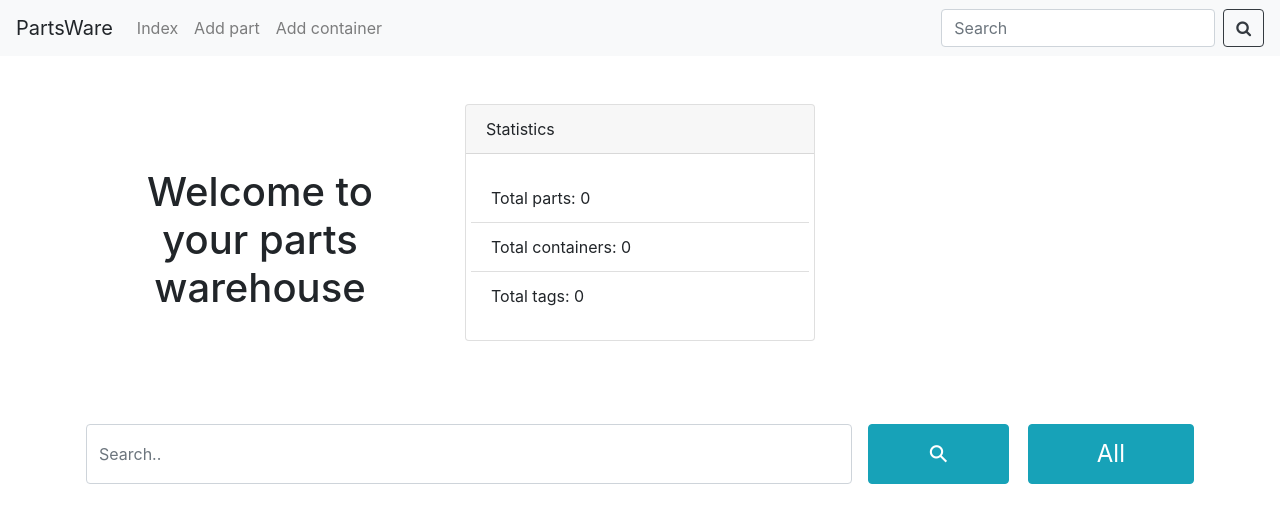
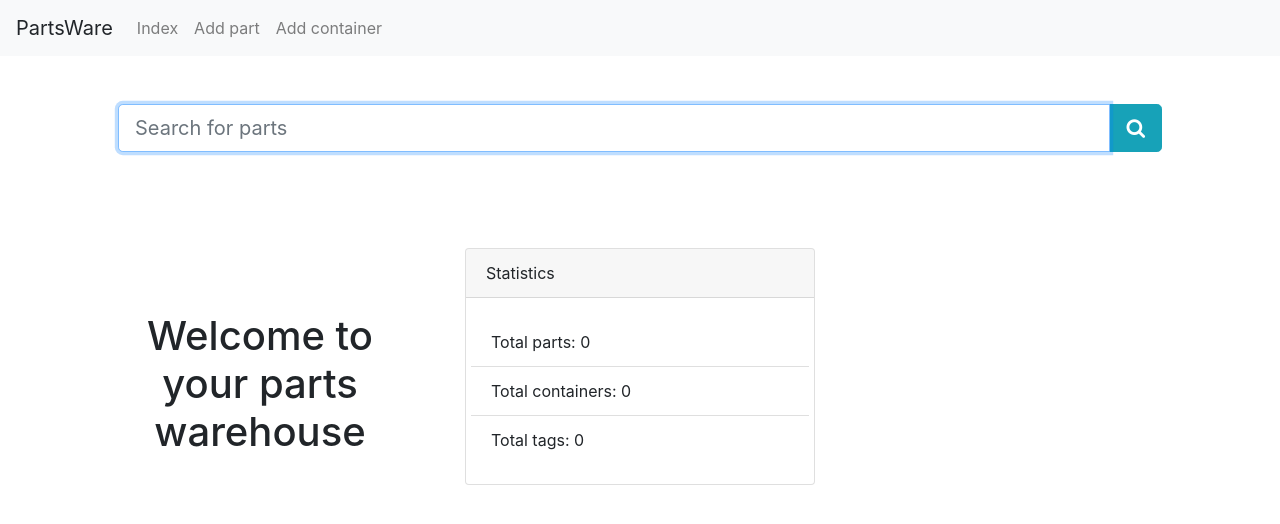
Before and after one commit to kobus-v-schoor/parts-ware, a Django app: page / in a window 1280 px wide. Shown: the top 524 px of the page. Run offline with Django 3.2, Linux system fonts and the light colour scheme; the visitor is signed in with stand-in values (Sample User, id 1); data that the repository does not hold is empty; some libraries are stand-ins or nearby versions.

Commit message:
updated search bar, removed navbar search from index page

```diff
--- a/partsware/parts/templates/parts/base.html
+++ b/partsware/parts/templates/parts/base.html
@@ -28,13 +28,21 @@
             </li>
         </ul>
 
-        <form class="form-inline my-2 my-lg-0" method="post" action="{% url 'parts:search' %}">
+        {% if not no_nav_search %}
+        <form class="form-inline" method="post" action="{% url 'parts:search' %}">
             {% csrf_token %}
-            <input name="search" class="form-control mr-sm-2" type="search" placeholder="Search" aria-label="Search">
-            <button class="btn btn-outline-dark my-2 my-sm-0" type="submit">
-                <i class="fa fa-search"></i>
-            </button>
+
+            <div class="input-group">
+                <input name="search" class="form-control" type="search" placeholder="Search" aria-label="Search">
+
+                <div class="input-group-append">
+                    <button class="btn btn-outline-dark" type="submit">
+                        <i class="fa fa-search"></i>
+                    </button>
+                </div>
+            </div>
         </form>
+        {% endif %}
     </div>
 </nav>
 
--- a/partsware/parts/templates/parts/index.html
+++ b/partsware/parts/templates/parts/index.html
@@ -1,6 +1,24 @@
 {% extends 'parts/base.html' %}
 
+{% block title %}Index{% endblock %}
+
 {% block parts_content %}
+
+<div class="p-5 row">
+    <form action="{% url 'parts:search' %}" method="post" class="form-inline w-100">
+        {% csrf_token %}
+
+        <div class="input-group input-group-lg w-100">
+            <input type="search" class="form-control" placeholder="Search for parts" name="search" autofocus />
+
+            <div class="input-group-append">
+                <button type="submit" class="btn btn-info">
+                    <i class="fa fa-search"></i>
+                </button>
+            </div>
+        </div>
+    </form>
+</div>
 
 <div class="pt-5 row">
     <div class="col-md-4">
@@ -27,28 +45,5 @@
         </div>
     </div>
 </div>
-<div class="p-3 row">
-    <div class="search-container form-inline" style="width: 100%;">
-        <form action="{% url 'parts:search' %}" method="post" class="form-inline  my-2 my-lg-0" style="width: 85%;">
-            <div class="form-group" style="width: 83%;">
-                {% csrf_token %}
-                <input type="search" class="form-control mr-sm-2" placeholder="Search.." name="search" style="width: 98%; height: 60px;">
-            </div>
-            <div class="form-group" style="width: 15%;">
-                <button type="submit" class="btn btn-info" style="width: 100%; height: 60px; font-size: x-large;">
-                    <div style="-webkit-transform: rotate(-45deg); -moz-transform: rotate(-45deg); -o-transform: rotate(-45deg); transform: rotate(-45deg);">⚲</div>
-                </button>
-            </div>
-        </form>
-        <form action="{% url 'parts:search' %}" method="post" class="form-inline  my-2 my-lg-0" style="width: 15%;">
-            <div class="form-group" style="width: 0px;">
-                {% csrf_token %}
-                <input type="search" class="form-control" name="search" value="" style="visibility: hidden;">
-            </div>
-            <div class="form-group" style="width: 100%;">
-                <button type="submit" class="btn btn-info" style="width: 100%; height: 60px; font-size: x-large;">All</button>
-            </div>
-        </form>
-    </div>
-</div>
+
 {% endblock %}
--- a/partsware/parts/views.py
+++ b/partsware/parts/views.py
@@ -20,6 +20,7 @@ def index(request):
     parts = Part.objects.filter(user=request.user)
 
     context = {
+        'no_nav_search': True,
         'tags': tags,
         'containers': containers,
         'parts': parts,
```
